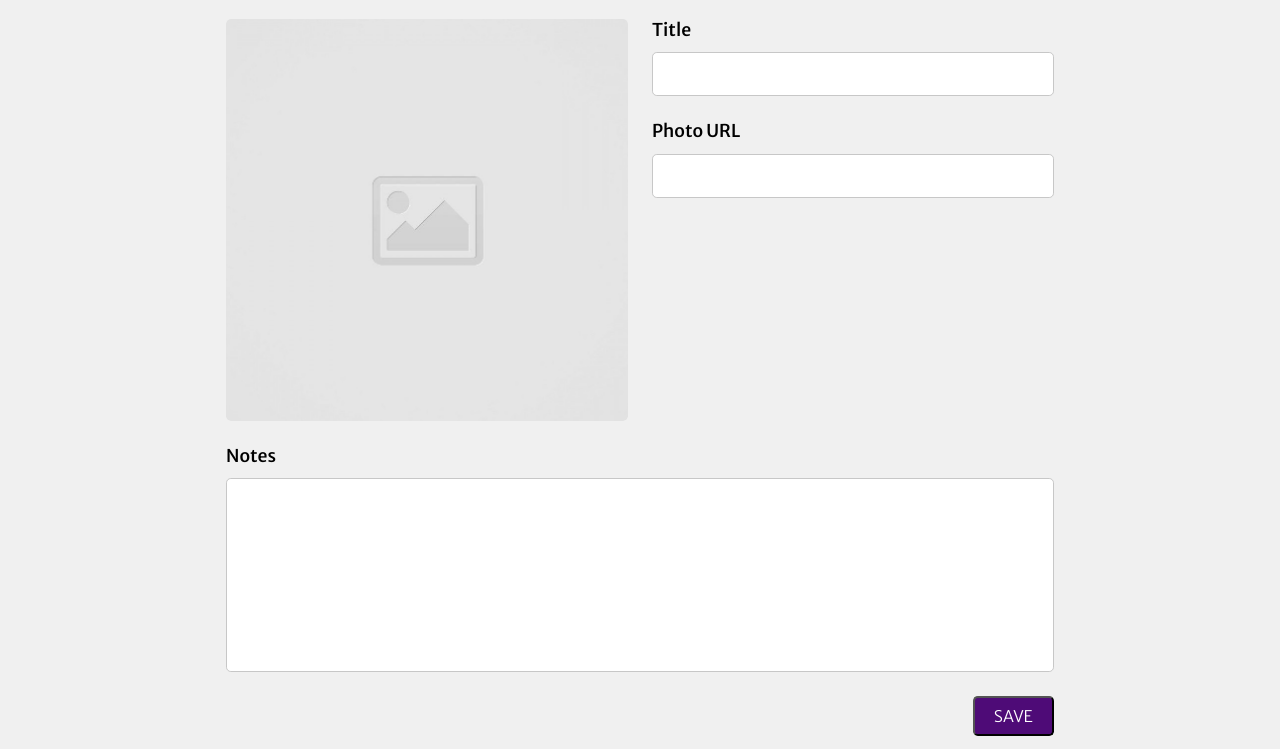
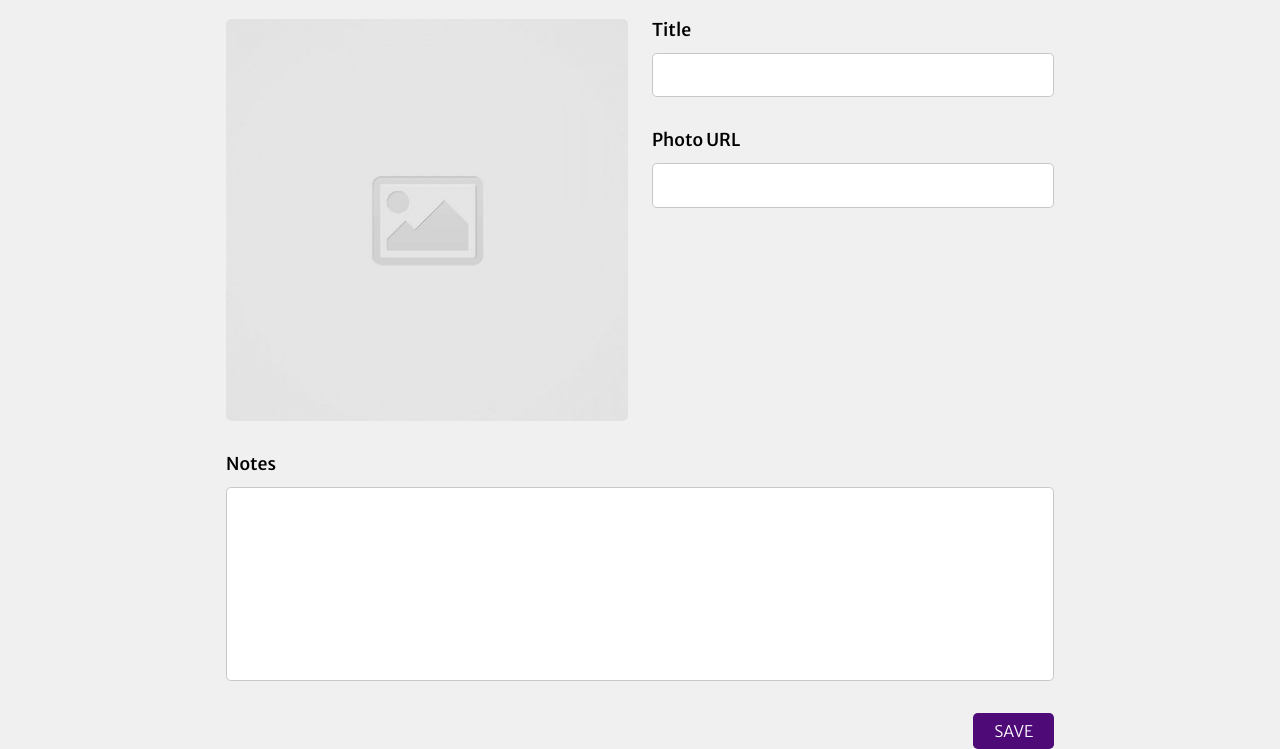
Before and after one commit to wang-morris/code-journal, a website: page index.html in a window 1280 px wide. Shown: the part 128-877 px from the top of the page. Drawn offline with Linux system fonts and the light colour scheme.

Commit message:
Cleaned up CSS

```diff
--- a/css/styles.css
+++ b/css/styles.css
@@ -20,7 +20,7 @@ h2 {
 }
 
 .form-title {
-  margin-bottom: 0.7rem;
+  margin-bottom: 0.75rem;
   font-size: 1.1rem;
 }
 
@@ -30,7 +30,7 @@ textarea {
   display: block;
   width: 100%;
   border-radius: 0.3rem;
-  margin-bottom: 1.5rem;
+  margin-bottom: 2rem;
   background-color: white;
   border: 1px solid rgb(199, 199, 199);
   font-weight: 300;
@@ -57,10 +57,15 @@ input {
 }
 
 button {
+  border-style: none;
   border-radius: 0.3rem;
-  padding: 0.5rem 1.2rem;
+  padding: 0.5rem 1.3rem;
   background-color: rgb(78, 11, 119);
   color: white;
   font-size: 1rem;
   font-weight: 300;
 }
+
+button:hover {
+  cursor: pointer;
+}
--- a/js/main.js
+++ b/js/main.js
@@ -1,9 +1,13 @@
+
 var inputs = document.querySelector('#photoURL');
 var $image = document.querySelector('img');
 inputs.addEventListener('input', updatePhoto);
 
 function updatePhoto(e) {
   $image.src = inputs.value;
+  if (inputs.value === '') {
+    $image.src = 'images/placeholder-image-square.jpg';
+  }
 }
 
 var $title = document.querySelector('#title');
```
